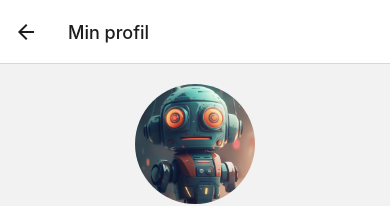
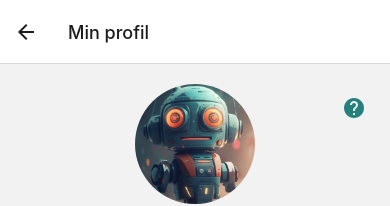
Before and after one commit to TommyS-NO/PhysioFlow-Prototype, a React Native app in the folder frontend/: screen /ProfileScreen in a window 390 px wide. Shown: the top 206 px of the page. Built offline with nearby package versions, Linux system fonts and the light colour scheme.

Commit message:
Added help button on ProfileScreen

```diff
--- a/frontend/Screens/ProfileScreen.tsx
+++ b/frontend/Screens/ProfileScreen.tsx
@@ -7,6 +7,7 @@ import {
   Alert,
   TouchableOpacity,
 } from "react-native";
+import Icon from "react-native-vector-icons/MaterialCommunityIcons";
 import { useNavigation } from "@react-navigation/native";
 import { StackNavigationProp } from "@react-navigation/stack";
 import {
@@ -14,7 +15,7 @@ import {
   subscribeToUserProfile,
 } from "../Services/Firebase/firebaseConfig";
 import { signOut } from "firebase/auth";
-
+import { theme } from "../theme";
 import CustomModal from "../Components/CustomModal/CustomModal";
 import { styles } from "../Styles/ProfileScreen_Style";
 import { RootStackParamList } from "../Navigation/navigationTypes";
@@ -28,6 +29,8 @@ const ProfileScreen: React.FC = () => {
   const [modalVisible, setModalVisible] = useState(false);
   const [userName, setUserName] = useState("");
   const navigation = useNavigation<ProfileScreenNavigationProp>();
+
+
 
   useEffect(() => {
     const userId = auth.currentUser?.uid;
@@ -48,7 +51,13 @@ const ProfileScreen: React.FC = () => {
 		}
 	};
 
+  const handleHelp = () => {
+		Alert.alert("Brukerveiledning", "Brukerveiledningen er under utvikling.");
+	};
+
+
   return (
+    // Husk å fjerne scrollview ettersom vi ikke skal benytte dette
     <ScrollView style={{ flex: 1 }}>
       <View style={styles.container}>
         <View style={styles.headerContainer}>
@@ -58,6 +67,7 @@ const ProfileScreen: React.FC = () => {
           />
           <Text style={styles.welcomeText}>Velkommen, {userName}!</Text>
         </View>
+
 
 
         <View style={styles.fullWidthContainer}>
@@ -127,6 +137,16 @@ const ProfileScreen: React.FC = () => {
           <Text style={styles.menuText}>Send melding til din behandler</Text>
         </TouchableOpacity>
 
+        <TouchableOpacity
+						onPress={handleHelp}
+						style={styles.helpButton}
+					>
+						<Icon
+							name="help-circle"
+							size={24}
+							color={theme.colors.helpButton}
+						/>
+					</TouchableOpacity>
 
         <TouchableOpacity
           style={[styles.menuItem, styles.fullWidthButton]}
--- a/frontend/Styles/ProfileScreen_Style.ts
+++ b/frontend/Styles/ProfileScreen_Style.ts
@@ -92,4 +92,12 @@ export const styles = StyleSheet.create({
     color: "#FFFFFF",
     textAlign: "center",
   },
+  helpButton: {
+
+    position: "absolute",
+    right: theme.spacing.medium,
+    top: theme.spacing.large,
+    padding: theme.spacing.small,
+    zIndex: 1,
+  },
 });
```
